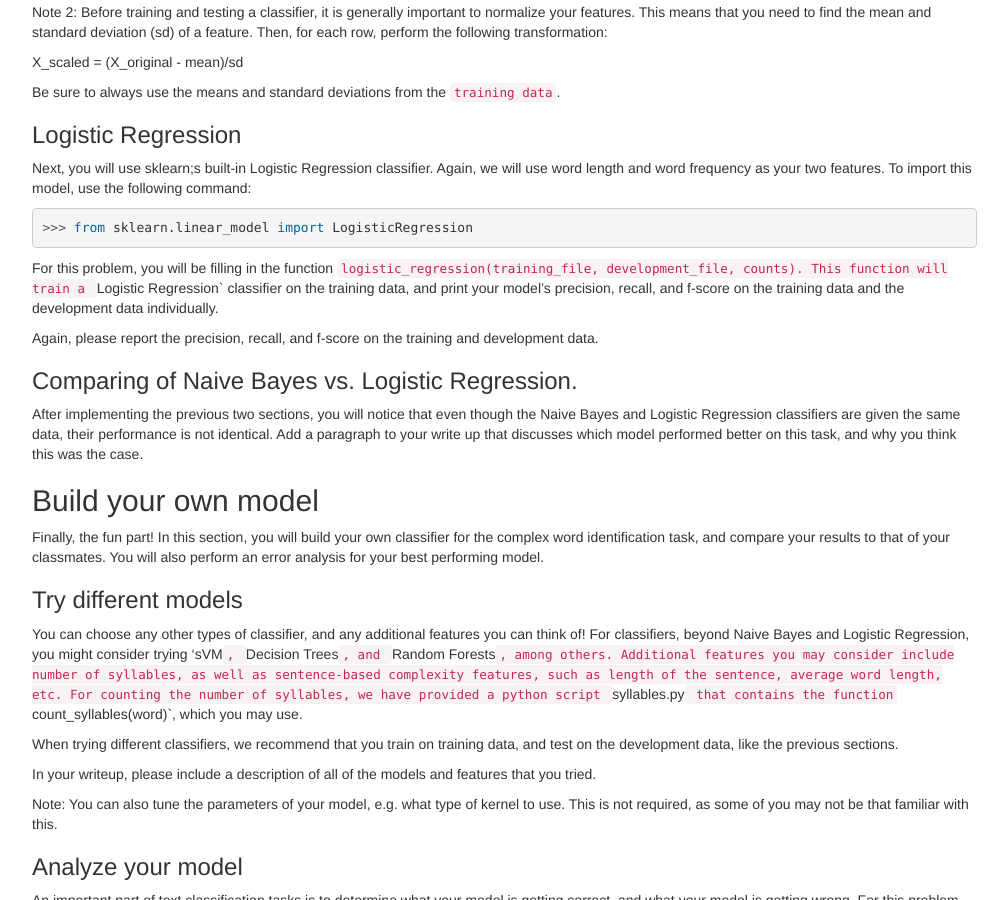
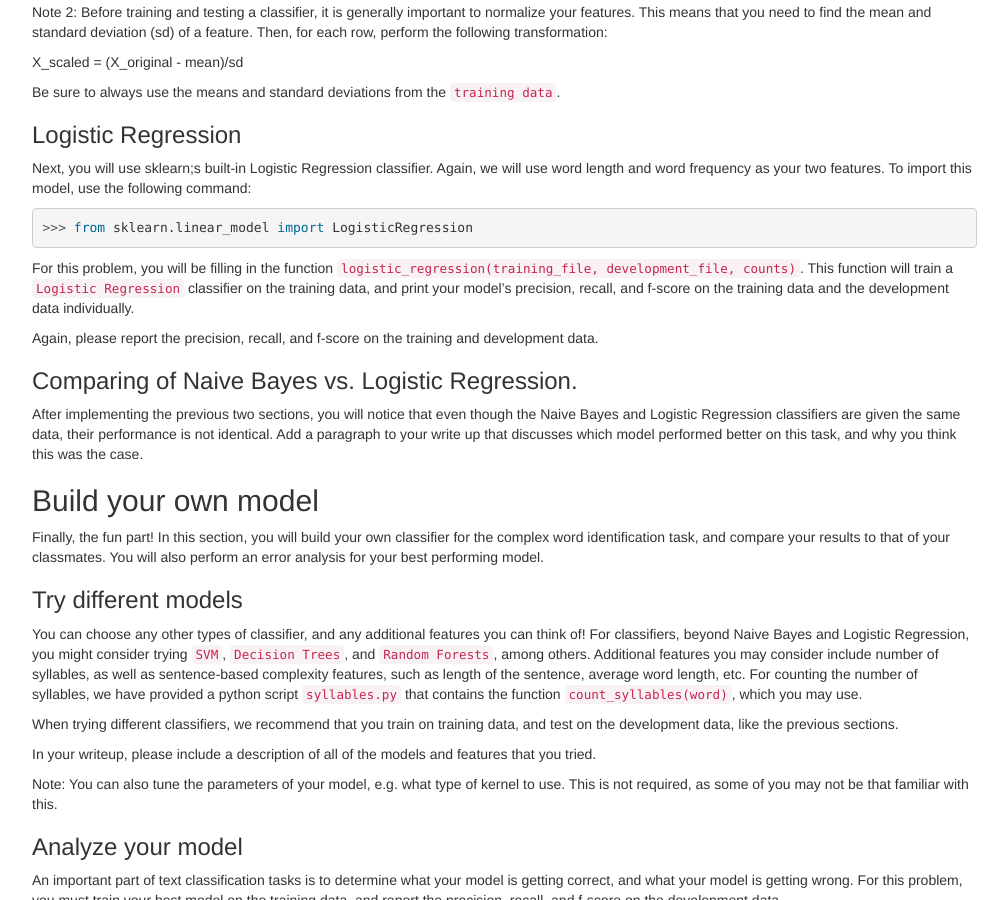
Before and after one commit to computational-linguistics-class/computational-linguistics-class.github.io, a Jekyll site: the page built from assignment2.md, in a window 1280 px wide and 900 px high, scrolled down 2602 px. Shown: the whole window, without its empty margins (233-1241 px from the left). Built offline with Jekyll 4.4.1, drawn with Linux system fonts in a browser that asks for light colours; nearby versions of some CDN libraries; a script that is not in the unit is left out.

Commit message:
Fixed formatting errors

```diff
--- a/assignment2.md
+++ b/assignment2.md
@@ -11,8 +11,8 @@ attribution: Reno Kriz and Chris Callison-Burch
 ---
 
 <!-- Check whether the assignment is up to date -->
-{% capture this_year %}{{`now` | date: `%Y`}}{% endcapture %}
-{% capture due_year %}{{page.due_date | date: `%Y`}}{% endcapture %}
+{% capture this_year %}{{'now' | date: '%Y'}}{% endcapture %}
+{% capture due_year %}{{page.due_date | date: '%Y'}}{% endcapture %}
 {% if this_year != due_year %}
 <div class="alert alert-danger">
 Warning: this assignment is out of date.  It may still need to be updated for this year's class.  Check with your instructor before you start working on this assignment.
@@ -22,7 +22,7 @@ Warning: this assignment is out of date.  It may still need to be updated for th
 
 
 <div class="alert alert-info">
-This assignment is due on {{ page.due_date | date: "%A, %B %-d, %Y" }} before {{ page.due_date | date: "%I:%M%p" }}.  This assignment may be done with a partner.
+This assignment is due on {{ page.due_date | date: "%A, %B %-d, %Y" }} before {{ page.due_date | date: "%I:%M%p" }}.   This assignment may be done with a partner.
 </div>
 
 <div class="alert alert-info" markdown="span">
@@ -140,7 +140,7 @@ Next, you will use sklearn;s built-in Logistic Regression classifier. Again, we
 >>> from sklearn.linear_model import LogisticRegression
 {% endhighlight %}
 
-For this problem, you will be filling in the function `logistic_regression(training_file, development_file, counts). This function will train a `Logistic Regression` classifier on the training data, and print your model's precision, recall, and f-score on the training data and the development data individually.
+For this problem, you will be filling in the function `logistic_regression(training_file, development_file, counts)`. This function will train a `Logistic Regression` classifier on the training data, and print your model's precision, recall, and f-score on the training data and the development data individually.
 
 Again, please report the precision, recall, and f-score on the training and development data.
 
@@ -154,7 +154,7 @@ Finally, the fun part! In this section, you will build your own classifier for t
 
 ### Try different models
 
-You can choose any other types of classifier, and any additional features you can think of! For classifiers, beyond Naive Bayes and Logistic Regression, you might consider trying 'sVM`, `Decision Trees`, and `Random Forests`, among others. Additional features you may consider include number of syllables, as well as sentence-based complexity features, such as length of the sentence, average word length, etc. For counting the number of syllables, we have provided a python script `syllables.py` that contains the function `count_syllables(word)`, which you may use.
+You can choose any other types of classifier, and any additional features you can think of! For classifiers, beyond Naive Bayes and Logistic Regression, you might consider trying `SVM`, `Decision Trees`, and `Random Forests`, among others. Additional features you may consider include number of syllables, as well as sentence-based complexity features, such as length of the sentence, average word length, etc. For counting the number of syllables, we have provided a python script `syllables.py` that contains the function `count_syllables(word)`, which you may use.
 
 When trying different classifiers, we recommend that you train on training data, and test on the development data, like the previous sections.
 
```
